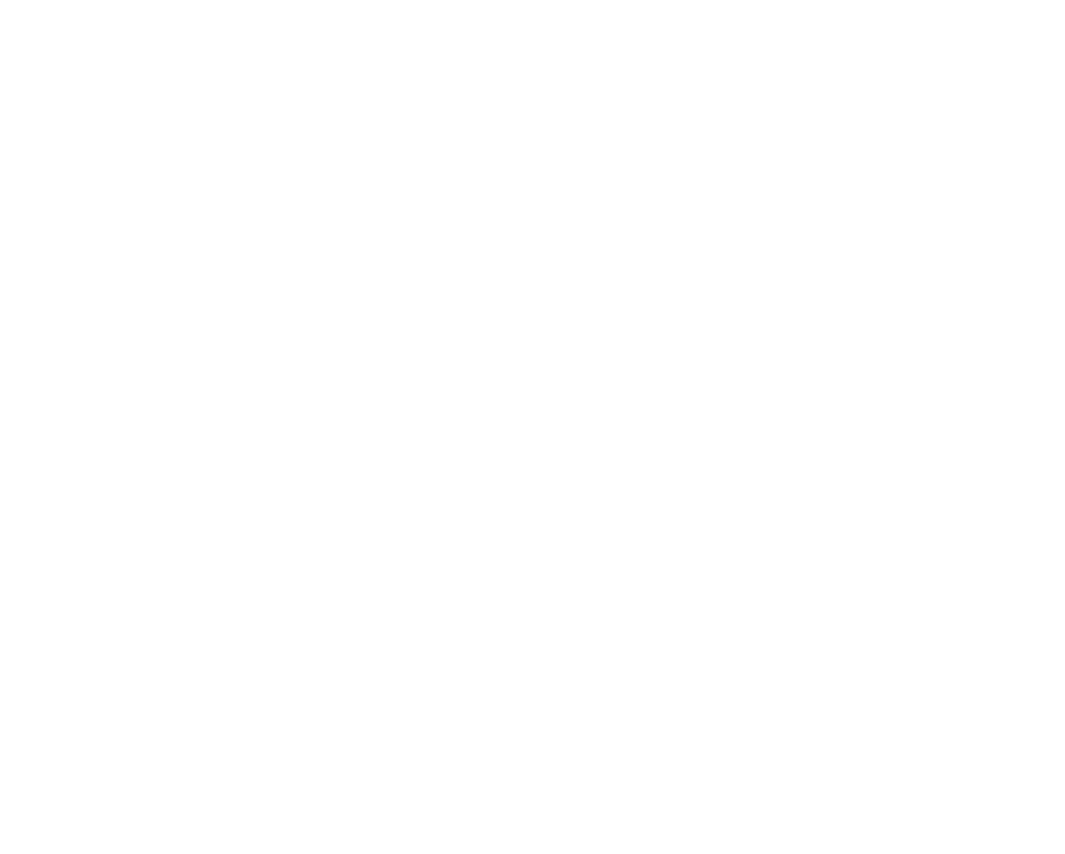
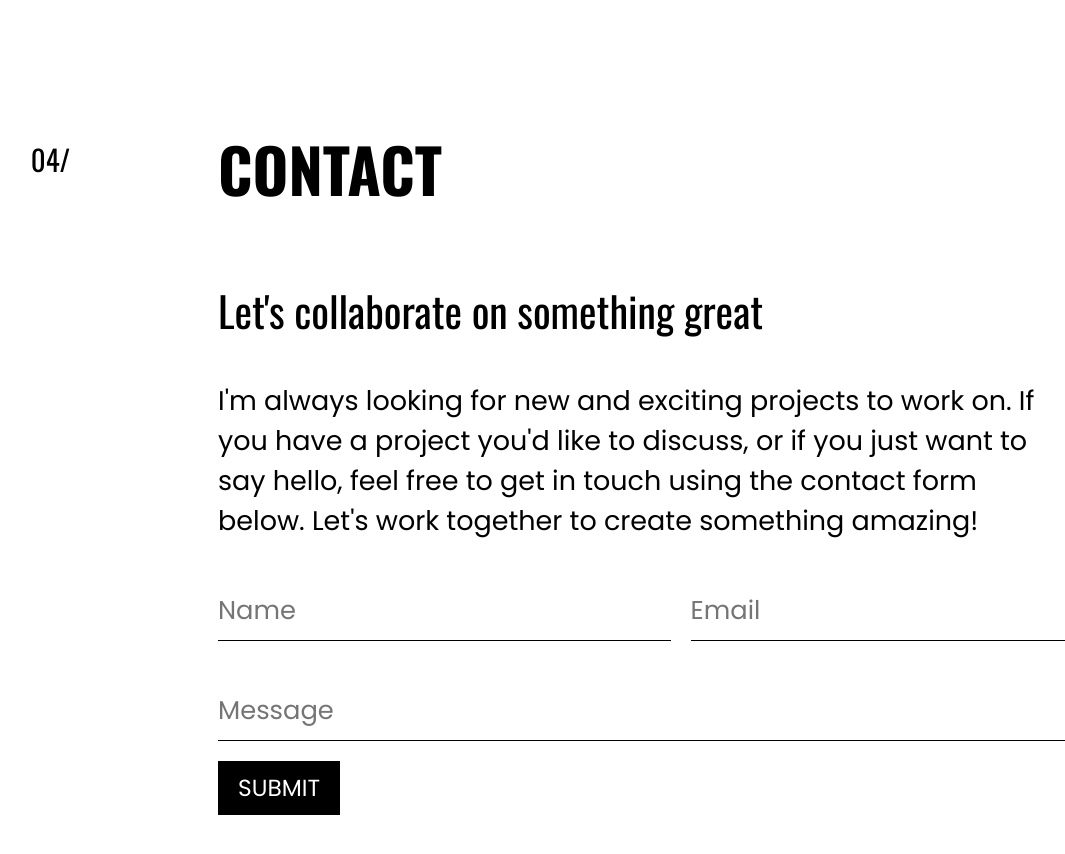
Before and after one commit to mitulpancholi/personalWebsite, a Next.js app: page / in a window 1280 px wide. Shown: the part 6200-7054 px from the top of the page, without its empty margins (12-1077 px from the left). Before the commit the page ends 6196 px from the top, so only its background shows below. Built offline with nearby package versions, Linux system fonts and the light colour scheme.

Commit message:
contact footer added

```diff
--- a/components/home/contact.tsx
+++ b/components/home/contact.tsx
@@ -4,17 +4,33 @@
 import Clamp from "../../lib/Clamp";
 
 const Contact = () => {
+
+    const textAreaChange = (e: React.ChangeEvent) => {
+        //https://upmostly.com/tutorials/autosizing-textarea-react
+    }
   return (
     <SectionWrapper>
       <PageNumber>04/</PageNumber>
       <StyledTitle>Contact</StyledTitle>
-      <p>Let&apos;s collaborate on something great</p>
-      <p>
-        I&apos;m always looking for new and exciting projects to work on. If you have
-        a project you&apos;d like to discuss, or if you just want to say hello, feel
-        free to get in touch using the contact form below. Let&apos;s work together
-        to create something amazing!
-      </p>
+      <StyledContactIntro>
+        Let&apos;s collaborate on something great
+      </StyledContactIntro>
+      <StyledContactDescription>
+        I&apos;m always looking for new and exciting projects to work on. If you
+        have a project you&apos;d like to discuss, or if you just want to say
+        hello, feel free to get in touch using the contact form below.
+        Let&apos;s work together to create something amazing!
+      </StyledContactDescription>
+      <StyledFrom>
+        <fieldset>
+          <input type="text" placeholder="Name" />
+          <input type="email" placeholder="Email" />
+        </fieldset>
+        <fieldset>
+          <textarea required placeholder="Message" rows={1} onChange={textAreaChange}/>
+        </fieldset>
+        <button>Submit</button>
+      </StyledFrom>
     </SectionWrapper>
   );
 };
@@ -31,3 +47,76 @@
   text-transform: uppercase;
   width: max-content;
 `;
+
+const StyledContactIntro = styled.p`
+  @media ${devices.tablet} {
+    grid-column: 3/13;
+  }
+  grid-column: 1/7;
+  font-size: ${Clamp(2, 3)};
+  margin-top: 60px;
+`;
+
+const StyledContactDescription = styled.p`
+  @media ${devices.tablet} {
+    grid-column: 3/11;
+  }
+  grid-column: 1/7;
+
+  font-size: ${Clamp(1.2, 2)};
+  font-family: var(--poppins-font);
+  margin-top: 20px;
+`;
+
+const StyledFrom = styled.form`
+  @media ${devices.tablet} {
+    grid-column: 3/12;
+  }
+  grid-column: 1/7;
+  margin-bottom: 200px;
+  fieldset {
+    @media ${devices.tablet} {
+      flex-wrap: nowrap;
+    }
+    flex-wrap: wrap;
+    border: none;
+    display: flex;
+    gap: 20px;
+    padding: 20px 0;
+  }
+
+  input {
+    font-family: var(--poppins-font);
+    border: none;
+    border-bottom: 1px solid black;
+    font-size: ${Clamp(1,2)};
+    padding: 10px 0;
+    width: 100%;
+    &:focus-visible {
+      outline: 0px;
+    }
+  }
+
+  textarea {
+    font-family: var(--poppins-font);
+    border: none;
+    border-bottom: 1px solid black;
+    font-size: ${Clamp(1,2)};
+    padding: 10px 0;
+    width: 100%;
+    resize: none;
+    &:focus-visible {
+      outline: 0px;
+    }
+  }
+
+  button {
+    border: none;
+    background-color: black;
+    color: white;
+    padding: 10px 20px;
+    font-size: ${Clamp(1,1.75)};
+    text-transform: uppercase;
+    font-family: var(--poppins-font);
+  }
+`;
--- a/pages/index.tsx
+++ b/pages/index.tsx
@@ -27,8 +27,7 @@
         <About />
         <Project />
         <MyStack />
-        {/* <Testimonial /> */}
-        {/* <Contact /> */}
+        <Contact />
       </main>
 
       <footer></footer>
```
